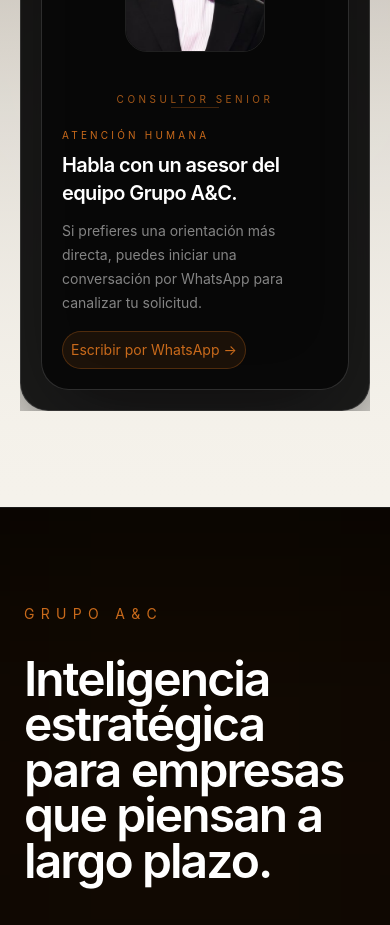
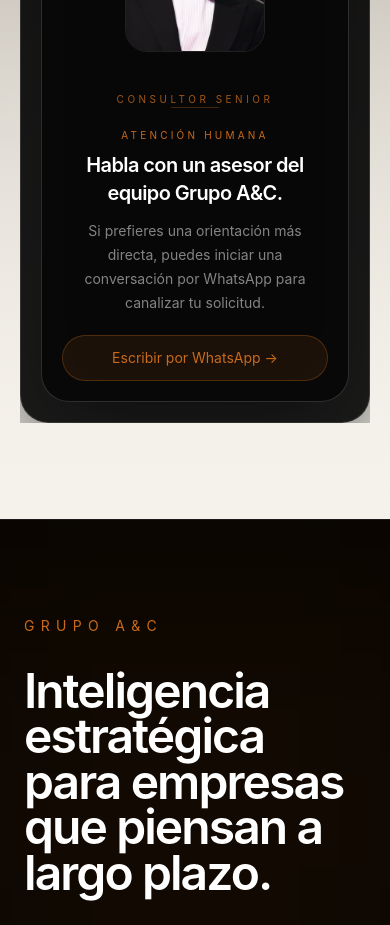
Before and after one commit to deltastudiocomunicaciones-cpu/grupo-analisis-web, a Next.js app: page /contacto in a window 390 px wide. Shown: the part 1840-2765 px from the top of the page. Built offline with nearby package versions, Linux system fonts and the light colour scheme.

Commit message:
F4 contacto responsive

```diff
--- a/app/contacto/page.tsx
+++ b/app/contacto/page.tsx
@@ -131,7 +131,7 @@
     <div className="mt- h-px w-12 bg-[#c96a1b]/30" />
   </div>
 
-  <div className="flex-1">
+  <div className="flex-1 text-center md:text-left">
     <p className="mb-2 text-[10px] uppercase tracking-[0.32em] text-[#c96a1b]">
       Atención humana
     </p>
@@ -149,7 +149,7 @@
       href="https://wa.me/573126901475"
       target="_blank"
       rel="noopener noreferrer"
-      className="mt-4 inline-flex rounded-full border border-[#c96a1b]/30 bg-[#c96a1b]/10 px-2 py-2 text-sm text-[#c96a1b] transition-all duration-500 hover:bg-[#c96a1b] hover:text-white"
+      className="mt-5 inline-flex w-full md:w-auto justify-center rounded-full border border-[#c96a1b]/30 bg-[#c96a1b]/10 px-5 py-3 text-sm text-[#c96a1b] transition-all duration-500 hover:bg-[#c96a1b] hover:text-white"
     >
       Escribir por WhatsApp →
     </a>
```
